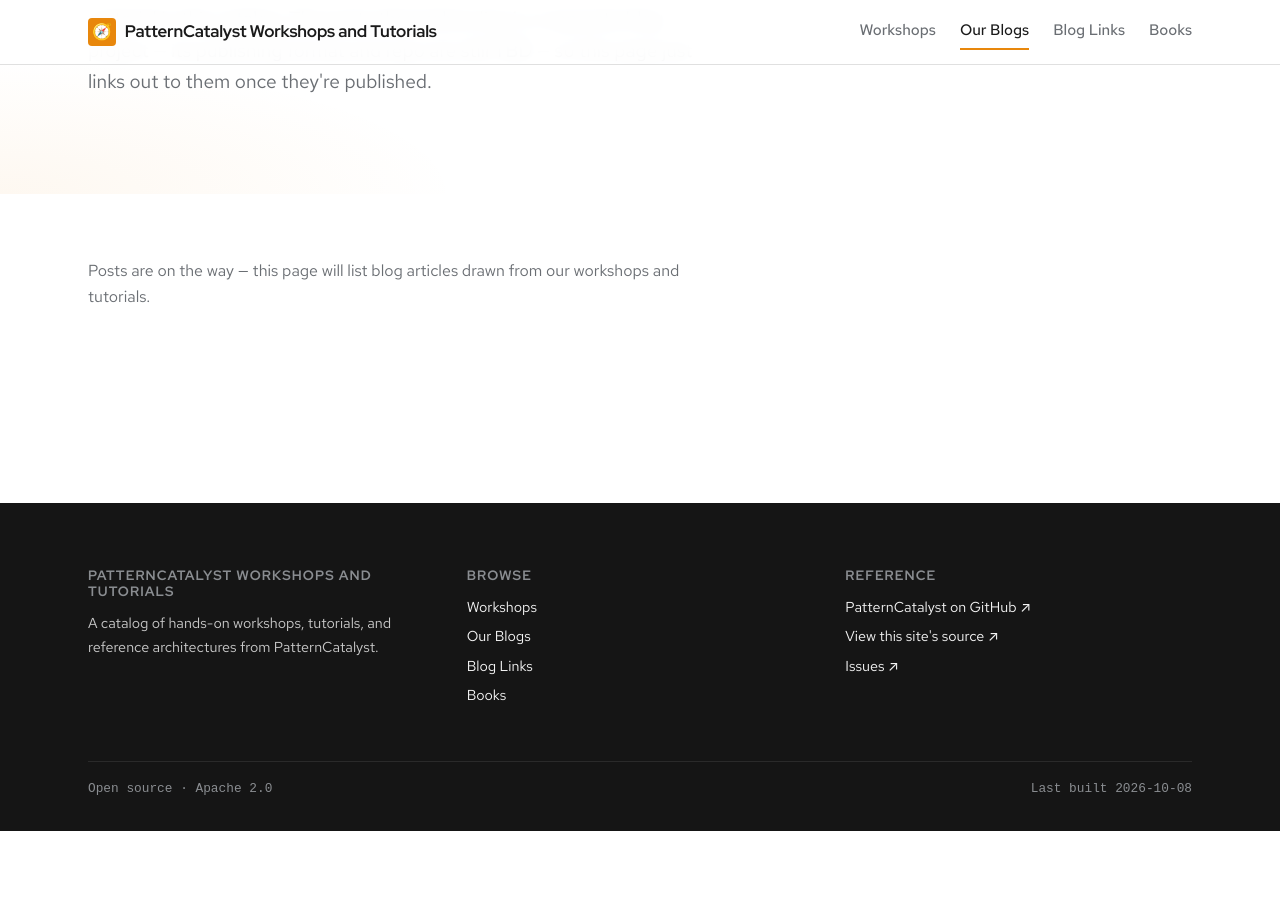
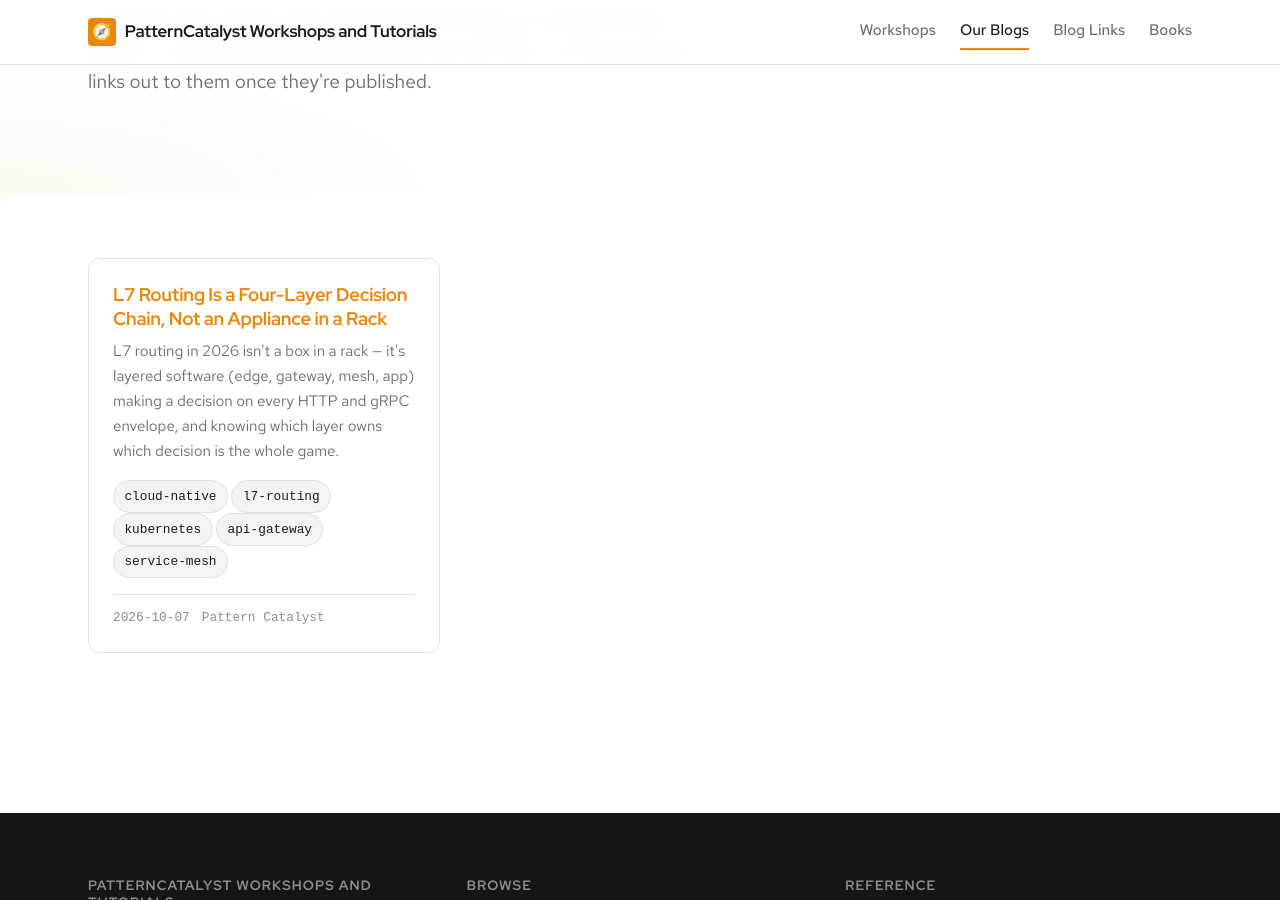
Before and after one commit to patterncatalyst/patterncatalyst-workshops-tutorials-list, a Jekyll site: the page built from blogs.html, in a window 1280 px wide and 900 px high, scrolled down 322 px. Built offline with Jekyll 4.4.1, drawn with Linux system fonts in a browser that asks for light colours; some web fonts are replaced; before the commit the page ends 1153 px from its top, so only the background shows below that.

Commit message:
feat(blogs): link first post (L7 routing) from the hub

```diff
--- a/_data/blogs.yml
+++ b/_data/blogs.yml
@@ -29,5 +29,16 @@
 #     tags: ["quarkus", "kubernetes", "datamesh"]
 #     source_project: "datamesh-quarkus"
 #
-# Keep the list below empty until the blog publishing project is real —
-# blogs.html renders a friendly empty state when there are no entries.
+# blogs.html renders a friendly empty state when the list below is empty.
+# ─────────────────────────────────────────────────────────────────────────
+
+- title: "L7 Routing Is a Four-Layer Decision Chain, Not an Appliance in a Rack"
+  date: "2026-10-07"
+  author: "Pattern Catalyst"
+  url: "https://patterncatalyst.github.io/patterncatalyst-blog/2026/10/07/l7-routing-for-cloud-native-apps/"
+  blurb: >
+    L7 routing in 2026 isn't a box in a rack — it's layered software (edge,
+    gateway, mesh, app) making a decision on every HTTP and gRPC envelope,
+    and knowing which layer owns which decision is the whole game.
+  tags: ["cloud-native", "l7-routing", "kubernetes", "api-gateway", "service-mesh"]
+  source_project: "cloud-native-design-patterns"
```
